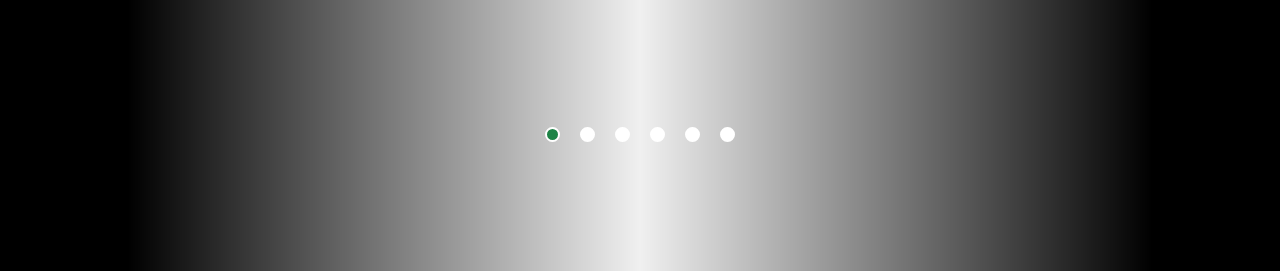
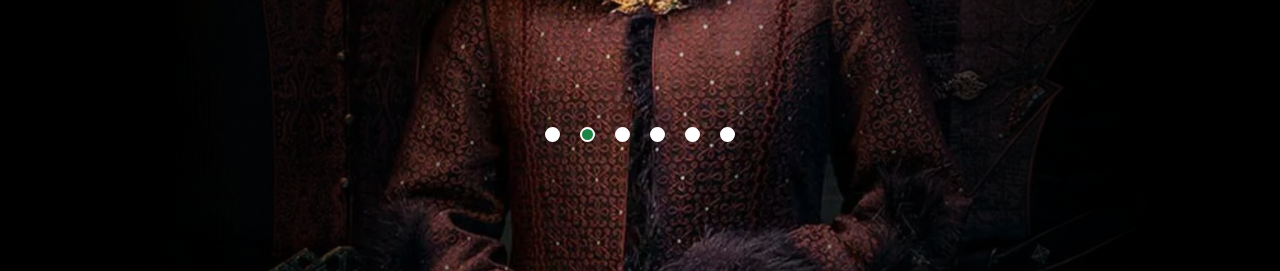
Before and after one commit to geovani-nascto/hotd-project, a plain HTML site: page index.html in a window 1280 px wide. Both pictures are taken after a click on the button 587 px from the left and 663 px from the top of the page. Shown: the part 529-800 px from the top of the page. Drawn offline with Linux system fonts and the light colour scheme.

Commit message:
att js success

```diff
--- a/index.html
+++ b/index.html
@@ -38,5 +38,7 @@
             </ul>
         </aside>
     </main>
+
+    <script src="src/js/script.js"></script>
 </body>
 </html>
--- /dev/null
+++ b/src/js/script.js
@@ -0,0 +1,25 @@
+const btnsCarousel = document.querySelectorAll('.btn');
+const imgsCarousel = document.querySelectorAll('.img-carousel');
+
+btnsCarousel.forEach((button, index) => {
+    button.addEventListener('click', () => {
+
+        disabledBtnSelected(button);
+
+        button.classList.add('btn-selected');
+
+        hideImgActive();
+
+        imgsCarousel[index].classList.add('active');
+    })
+})
+
+function hideImgActive() {
+    const imgActive = document.querySelector('.active');
+    imgActive.classList.remove('active');
+}
+
+function disabledBtnSelected(button) {
+    const btnSelected = document.querySelector('.btn-selected');
+    btnSelected.classList.remove('btn-selected');
+}
```
